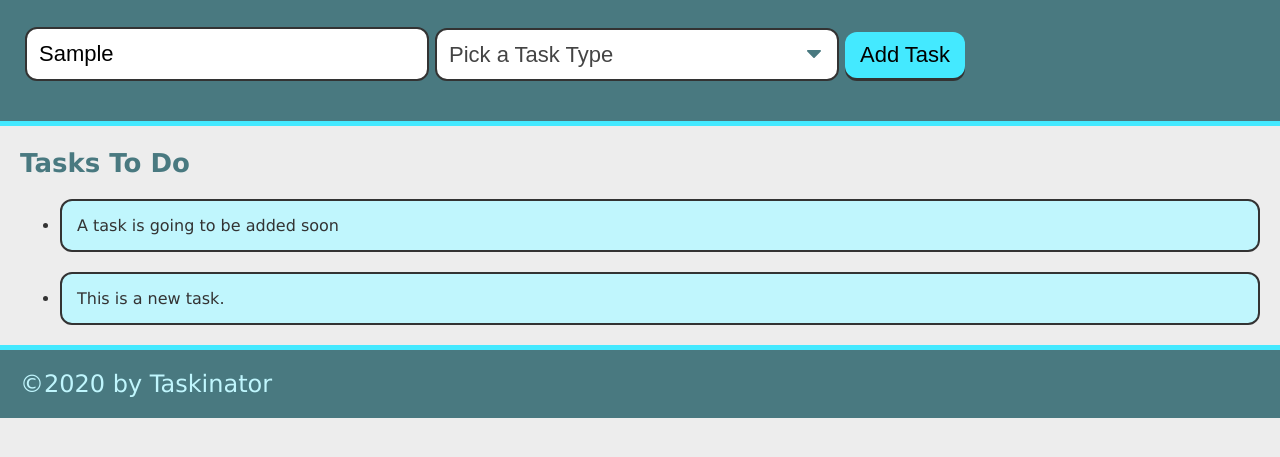
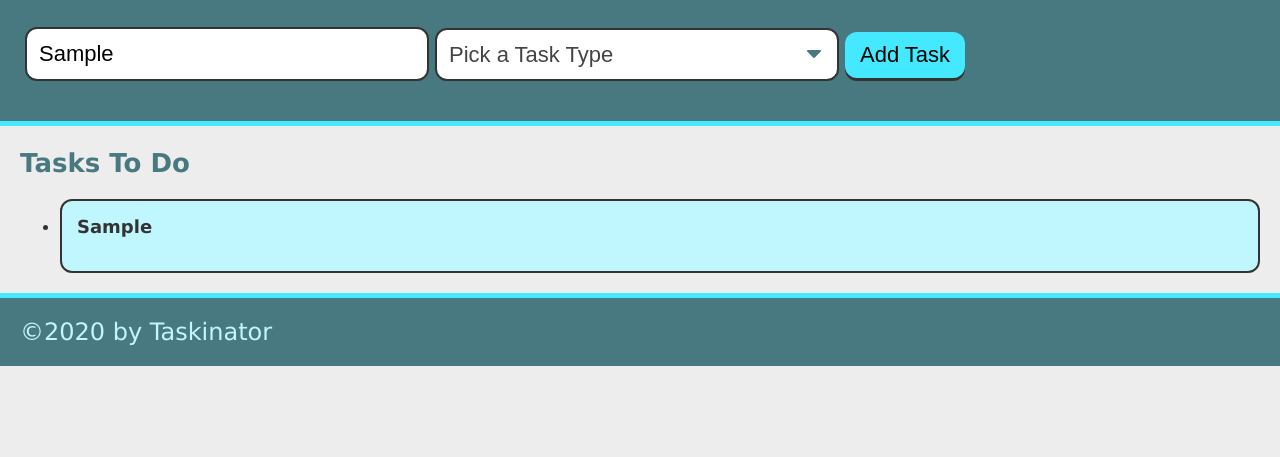
Before and after one commit to Christian-Vavuris/Kanban, a plain HTML site: page index.html in a window 1280 px wide. Both pictures are taken after typing "Sample" into the empty fields and a click on the button "Add Task". Shown: the part 115-572 px from the top of the page. Drawn offline with Linux system fonts and the light colour scheme.

Commit message:
added inner HTML and double apendChild

```diff
--- a/index.html
+++ b/index.html
@@ -32,7 +32,7 @@
         <section class="task-list-wrapper">
             <h2 class="list-title">Tasks To Do</h2>
             <ul class="task-list-item" id="tasks-to-do">
-                <li class = "task-item">A task is going to be added soon</li>
+                <!-- <li class = "task-item">A task is going to be added soon</li> -->
             </ul>
         </section>
     </main>
--- a/kanban.js
+++ b/kanban.js
@@ -1,13 +1,34 @@
+
+
 var formEl = document.querySelector("#task-form");
 var tasksToDoEl = document.querySelector("#tasks-to-do");
 
 var createTaskHandler = function(event) {
 
+
+
     event.preventDefault();
 
+    var taskNameInput = document.querySelector("input[name='task-name']").value;
+    console.dir(taskNameInput);
+
+    var taskTypeInput = document.querySelector("select[name='task-type']").value;
+    console.log(taskTypeInput);
+
+    // create list item
     var listItemEl = document.createElement("li");
     listItemEl.className = "task-item";
-    listItemEl.textContent = "This is a new task.";
+
+    // create div to hold list item
+    var taskInfoEl = document.createElement("div");
+    // give it a name
+    taskInfoEl.className = "task-info"
+    // add HTML content to Div
+    taskInfoEl.innerHTML = "<h3 class='task-name'>" + taskNameInput + "<h3><span class='task-type'>" + taskTypeInput + "</span>";
+
+    listItemEl.appendChild(taskInfoEl)
+
+    // listItemEl.textContent = taskNameInput;
     tasksToDoEl.appendChild(listItemEl);
 }
 
```
